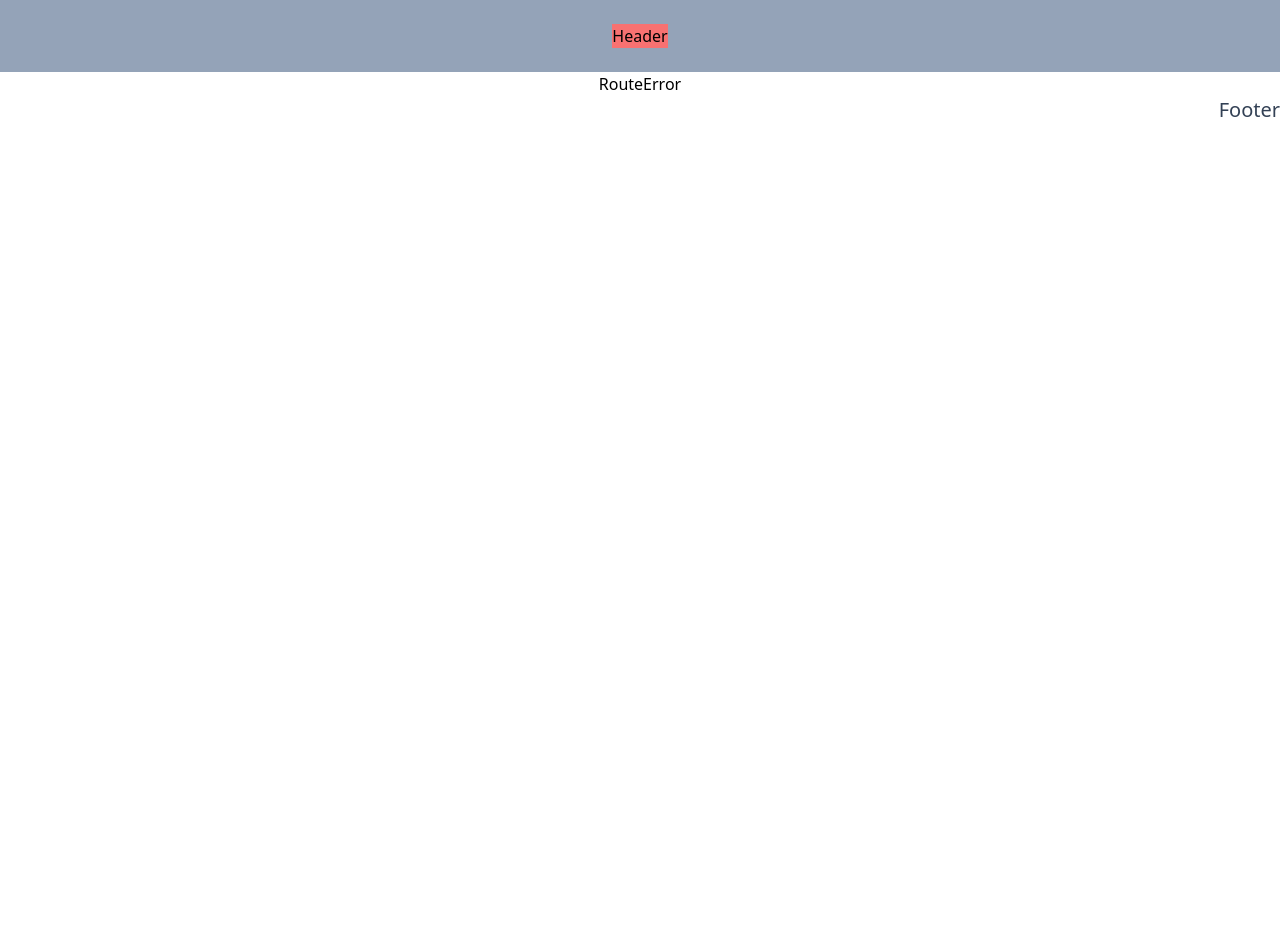
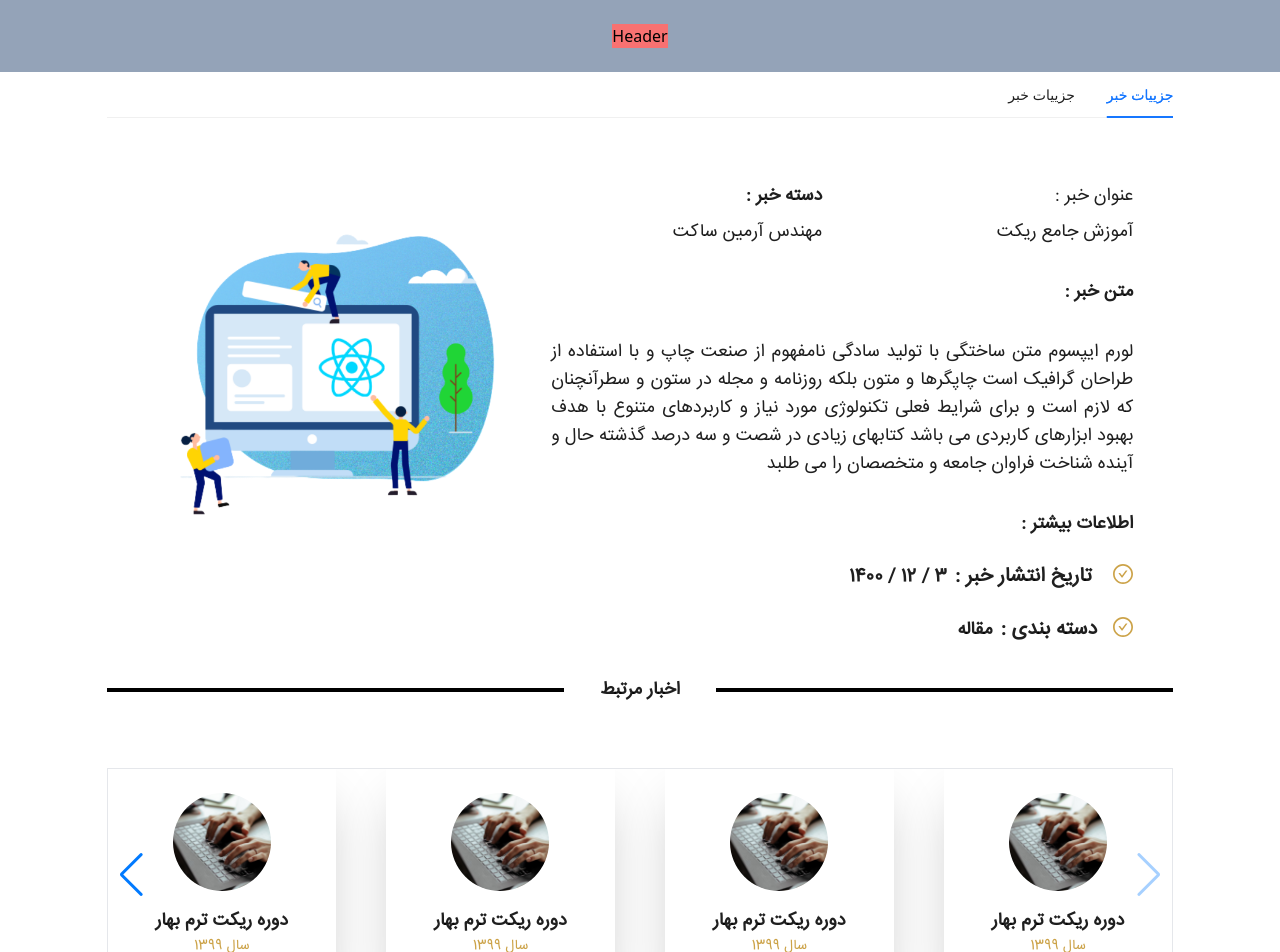
Before and after one commit to arefsalarieh/Educational-website, a React (Vite) app: page /NewsDetail in a window 1280 px wide. Shown: the top 952 px of the page. Before the commit the page ends 800 px from the top, so only its background shows below. Built offline with nearby package versions, Linux system fonts and the light colour scheme.

Commit message:
NewsDetail

```diff
--- /dev/null
+++ b/src/components/NewsDetailComponent/NewsDetailComponent.jsx
@@ -0,0 +1,56 @@
+import React, { useState } from 'react'
+import Detail from '../common/DetailComponents/Detail'
+import SmallSlider from '../smallSlider/SmallSlider'
+import { motion } from 'framer-motion'
+
+const NewsDetailComponent = () => {
+    const [relationNews , setRelationNews] = useState([
+        {name:'دوره ریکت ترم بهار' , src:'minislide.png' , date : 'سال 1399'},
+        {name:'دوره ریکت ترم بهار' , src:'minislide.png' , date : 'سال 1399'},
+        {name:'دوره ریکت ترم بهار' , src:'minislide.png' , date : 'سال 1399'},
+        {name:'دوره ریکت ترم بهار' , src:'minislide.png' , date : 'سال 1399'},
+        {name:'دوره ریکت ترم بهار' , src:'minislide.png' , date : 'سال 1399'},
+    ])
+
+
+  return (
+    <div className='lg:flex lg:flex-wrap bg-mygray pb-12 font-irSans'>
+        <div className='flex flex-col-reverse lg:flex-row'>
+            <Detail title1='عنوان خبر :' title1Desc="آموزش جامع ریکت" title2=" دسته خبر :" title2Desc="مهندس آرمین ساکت"
+                    title3="متن خبر  :" title3Desc=" لورم ایپسوم متن ساختگی با تولید سادگی نامفهوم از صنعت چاپ و با استفاده از طراحان گرافیک است چاپگرها و متون بلکه روزنامه و مجله در ستون و سطرآنچنان که لازم است و برای شرایط فعلی تکنولوژی مورد نیاز و کاربردهای متنوع با هدف بهبود ابزارهای کاربردی می باشد کتابهای زیادی در شصت و سه درصد گذشته حال و آینده شناخت فراوان جامعه و متخصصان را می طلبد "
+                    title4=' تاریخ انتشار خبر :' title4Desc='3 / 12 / 1400'  title6='دسته بندی :' title6Desc='مقاله '
+
+                    />
+
+
+
+            <motion.div
+            initial={{x:-100}}
+            animate={{x:0}}
+            transition={{duration:0.5}}
+            className=' lg:w-5/12'>
+                <img className='w-10/12 mt-12 mx-auto' src='./courses.png'/>
+            </motion.div>
+        </div>
+
+        <div className='flex w-full  items-center text-center mt-8'>
+          <span className='border-2 border-black w-full h-1'></span>
+          <h2 className='w-4/12 lg:text-lg lg:font-extrabold'> اخبار مرتبط</h2>
+          <span className='border-2 border-black w-full h-1'></span>
+        </div>
+
+
+        <motion.div
+        initial={{opacity:0}}
+        whileInView={{opacity:1}}
+        transition={{delay:0.3}}
+        className='container border  mt-16'>
+            <SmallSlider list={relationNews}/>
+        </motion.div>
+
+
+    </div>
+  )
+}
+
+export default NewsDetailComponent
--- a/src/main.jsx
+++ b/src/main.jsx
@@ -9,6 +9,7 @@
 import Landing from "./screens/Landing/Landing.jsx";
 import Courses from "./screens/Courses/Courses.jsx";
 import CoursesDetail from "./screens/CoursesDetail/CoursesDetail.jsx";
+import NewsDetail from "./screens/NewsDetail/NewsDetail.jsx";
 
 
 const route = createBrowserRouter([
@@ -32,6 +33,11 @@
         errorElement: <RouteError />,
       },
       {
+        path: "/NewsDetail",
+        element: <NewsDetail />,
+        errorElement: <RouteError />,
+      },
+      {
         path: "/login",
         element: <Login />,
         errorElement: <RouteError />,
--- /dev/null
+++ b/src/screens/NewsDetail/NewsDetail.jsx
@@ -0,0 +1,35 @@
+import React from 'react'
+import { Divider, Tabs } from 'antd'
+import NewsDetailComponent from '../../components/NewsDetailComponent/NewsDetailComponent'
+import { motion } from 'framer-motion'
+
+const NewsDetail = () => {
+  return (
+    <motion.div
+    initial={{opacity:0}}
+    animate={{opacity:1}}
+    transition={{duration:0.5}}
+    className='w-5/6 mx-auto'>
+
+        <Tabs>
+
+
+            <Tabs.TabPane  tab='جزییات خبر' key='tab1'>
+                <NewsDetailComponent/>
+            </Tabs.TabPane>
+
+            <Divider/>
+
+            <Tabs.TabPane  tab='جزییات خبر' key='tab2'>
+                22222222
+            </Tabs.TabPane>
+
+
+        </Tabs>
+
+
+    </motion.div>
+  )
+}
+
+export default NewsDetail
```
